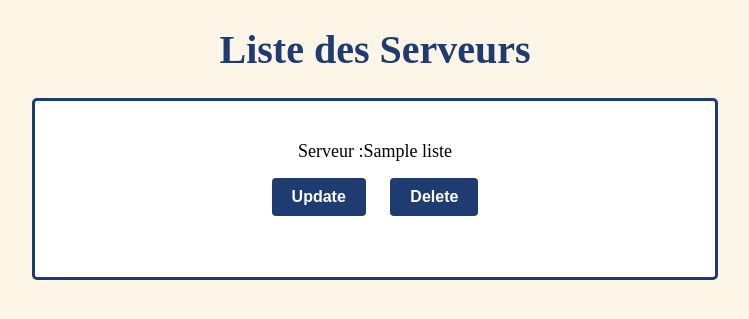
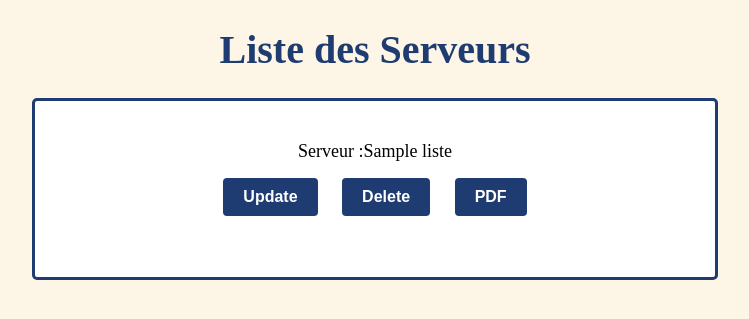
Before and after one commit to julesgtz/SAE23_push, a Django app: template adminsite/templates/adminsite/serveurs/affiche.html in a window 1280 px wide. Shown: the part 145-464 px from the top of the page, without its empty margins (265-1014 px from the left). Run offline with Django 3.2, Linux system fonts and the light colour scheme; the template is opened without the code that fills it: most values are stand-ins (such as "Sample title", 1, 10 or a date in 2020).

Commit message:
pdf button

```diff
--- a/adminsite/templates/adminsite/serveurs/affiche.html
+++ b/adminsite/templates/adminsite/serveurs/affiche.html
@@ -20,6 +20,9 @@
 <a href="/adminsite/serveurs/delete/{{ l.id }}/" >
 <input type="submit" value="Delete" class="button">{% csrf_token %}</a>
 
+<a href="/adminsite/serveurs//pdf/{{l.id}}/" >
+    <input type="submit" value="PDF" class="button">{% csrf_token %}</a>
+
     {% endfor %}
 </ol></div>
 {% endblock %}
```
